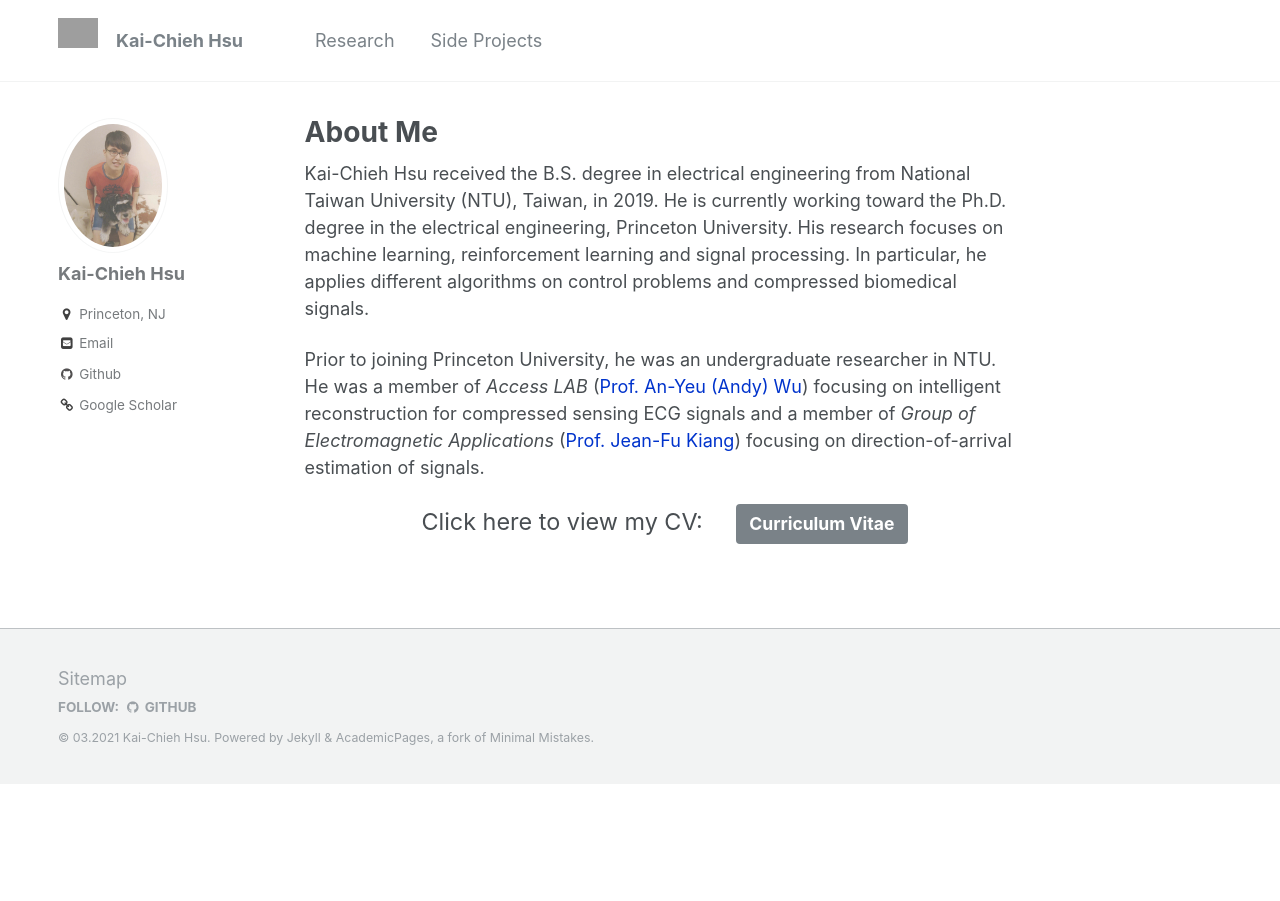
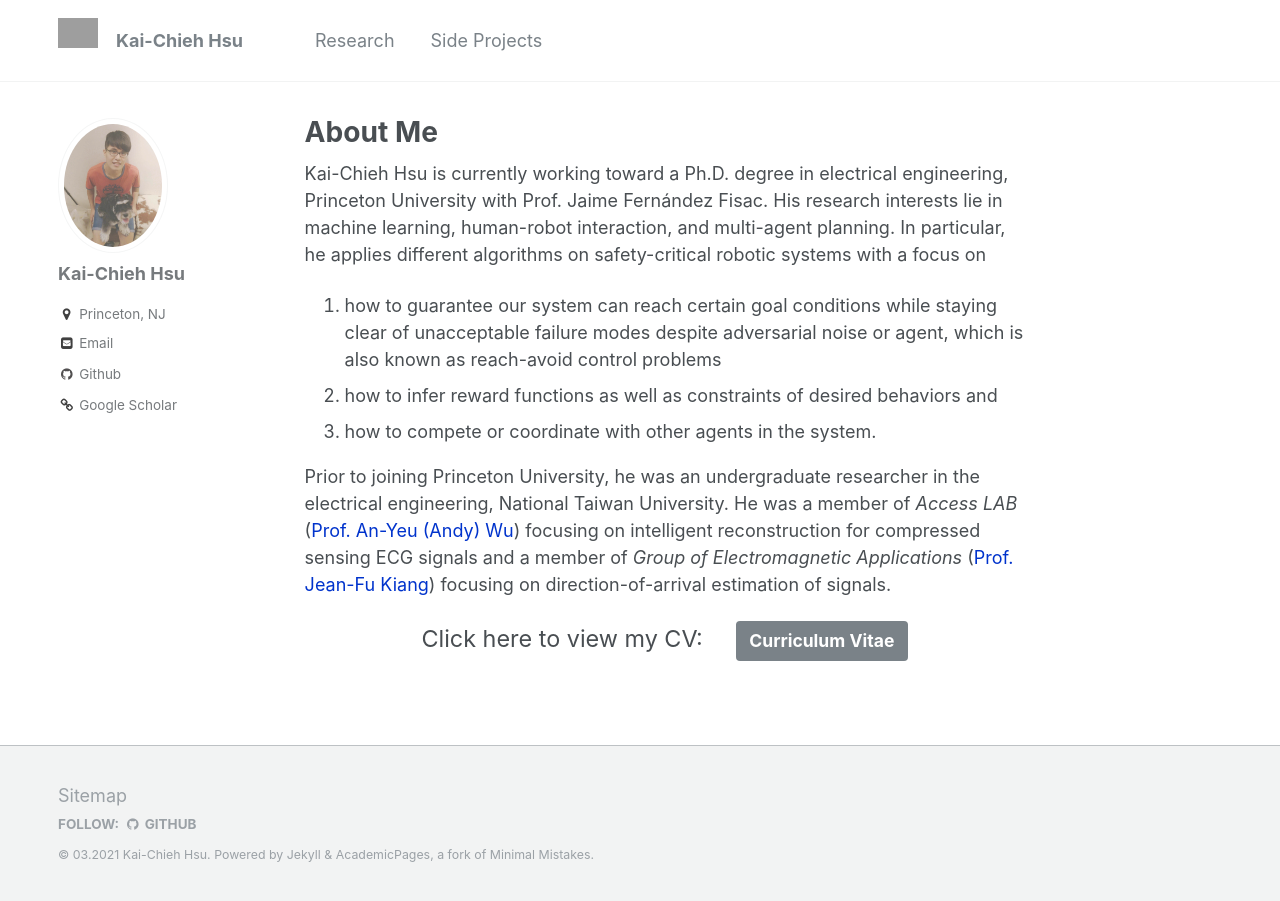
Before and after one commit to kaichiehhsu/kaichiehhsu.github.io, a Jekyll site: the page built from _pages/about.md, in a window 1280 px wide. Built offline with Jekyll 4.4.1, drawn with Linux system fonts in a browser that asks for light colours.

Commit message:
new about & CV

```diff
--- a/_pages/about.md
+++ b/_pages/about.md
@@ -4,12 +4,14 @@ title: "About Me"
 author_profile: true
 ---
 
-Kai-Chieh Hsu received the B.S. degree in electrical engineering from National Taiwan University (NTU), Taiwan, in 2019.
-He is currently working toward the Ph.D. degree in the electrical engineering, Princeton University.
-His research focuses on machine learning, reinforcement learning and signal processing.
-In particular, he applies different algorithms on control problems and compressed biomedical signals.
+Kai-Chieh Hsu is currently working toward a Ph.D. degree in electrical engineering, Princeton University with Prof. Jaime Fernández Fisac.
+His research interests lie in machine learning, human-robot interaction, and multi-agent planning.
+In particular, he applies different algorithms on safety-critical robotic systems with a focus on
+1. how to guarantee our system can reach certain goal conditions while staying clear of unacceptable failure modes despite adversarial noise or agent, which is also known as reach-avoid control problems
+2. how to infer reward functions as well as constraints of desired behaviors and
+3. how to compete or coordinate with other agents in the system.
 
-Prior to joining Princeton University, he was an undergraduate researcher in NTU.
+Prior to joining Princeton University, he was an undergraduate researcher in the electrical engineering, National Taiwan University.
 He was a member of *Access LAB* (<a href="http://access.ee.ntu.edu.tw/" style="color: rgb(0,51,204)">Prof. An-Yeu (Andy) Wu</a>) focusing on intelligent reconstruction for compressed sensing ECG signals and a member of *Group of Electromagnetic Applications* (<a href="http://cc.ee.ntu.edu.tw/~jfkiang/" style="color: rgb(0,51,204)">Prof. Jean-Fu Kiang</a>) focusing on direction-of-arrival estimation of signals.
 
 <center>
```
Also changed, not shown: 1 other file.
